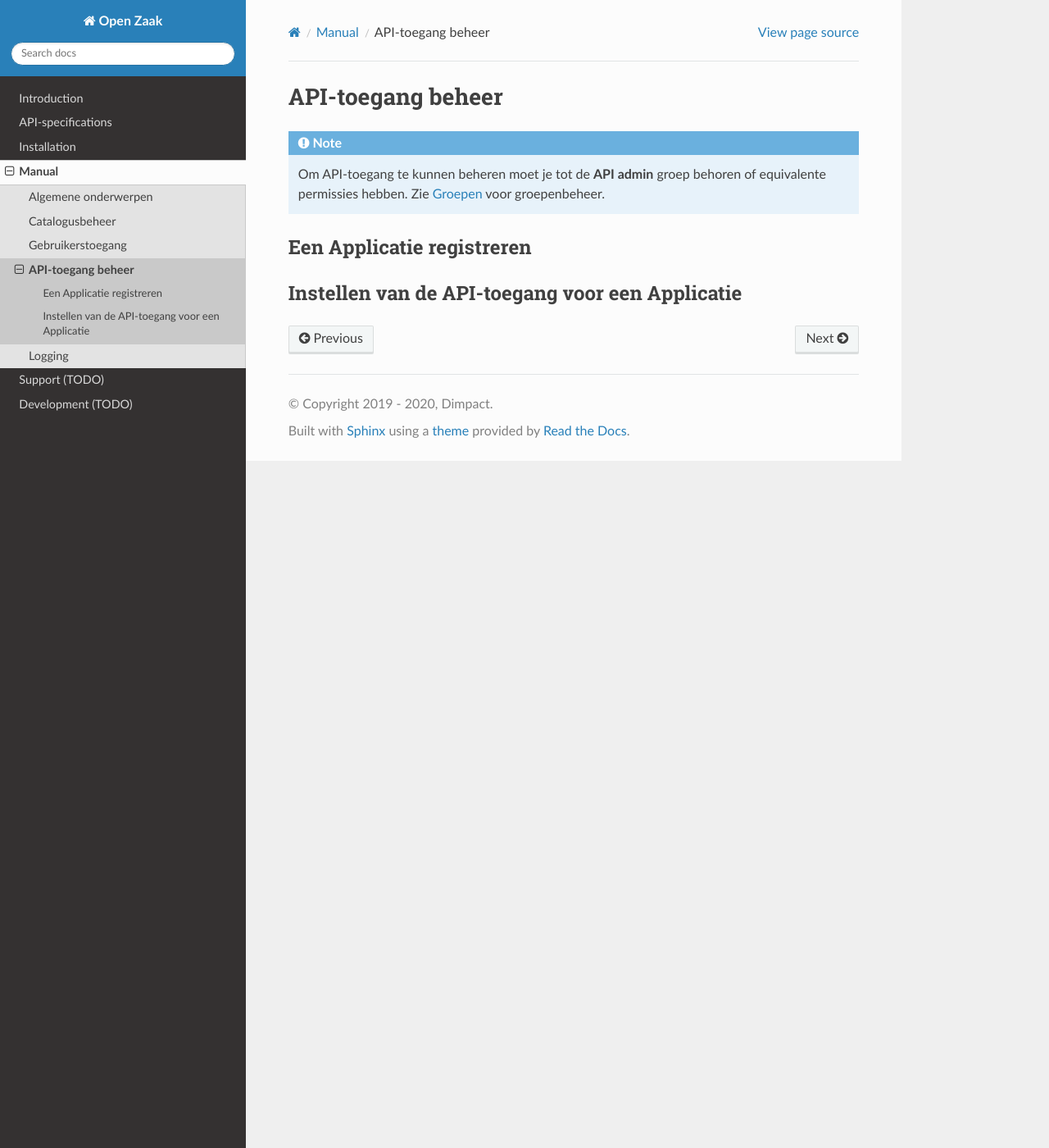
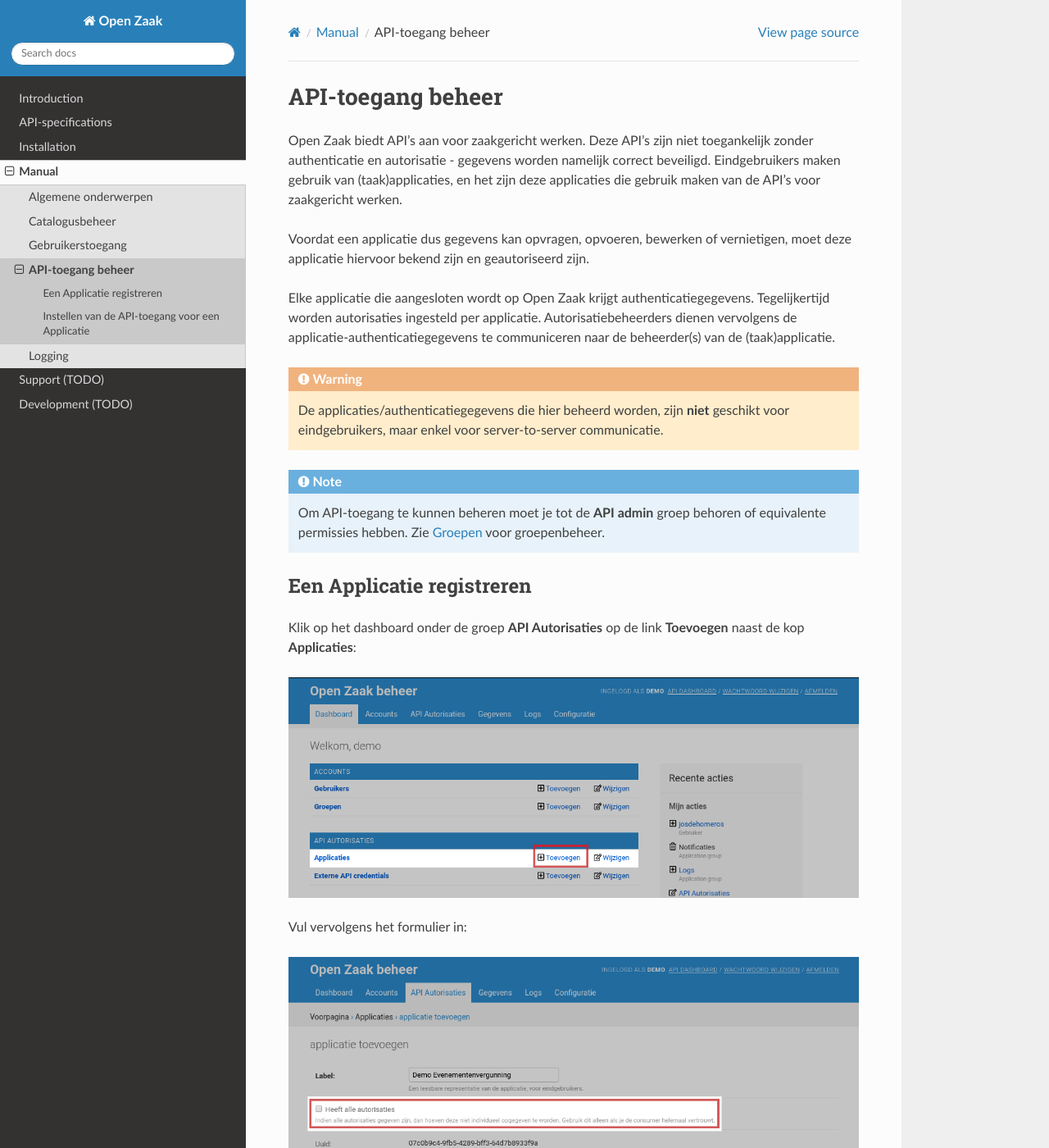
Before and after one commit to open-zaak/open-zaak, a Sphinx documentation site: the page built from docs/manual/api-authorizations.rst, in a window 1280 px wide and 1400 px high. Shown: the whole window at 82% size. Built offline with Sphinx 7.4.7 and the Read the Docs theme 2.0.0, drawn with Linux system fonts in a browser that asks for light colours; some of the changed text lies outside the part shown.

Commit message:
:pencil: Document creation of an API application

```diff
--- a/docs/manual/api-authorizations.rst
+++ b/docs/manual/api-authorizations.rst
@@ -3,6 +3,23 @@
 ==================
 API-toegang beheer
 ==================
+
+Open Zaak biedt API's aan voor zaakgericht werken. Deze API's zijn niet toegankelijk
+zonder authenticatie en autorisatie - gegevens worden namelijk correct beveiligd.
+Eindgebruikers maken gebruik van (taak)applicaties, en het zijn deze applicaties die
+gebruik maken van de API's voor zaakgericht werken.
+
+Voordat een applicatie dus gegevens kan opvragen, opvoeren, bewerken of vernietigen,
+moet deze applicatie hiervoor bekend zijn en geautoriseerd zijn.
+
+Elke applicatie die aangesloten wordt op Open Zaak krijgt authenticatiegegevens.
+Tegelijkertijd worden autorisaties ingesteld per applicatie. Autorisatiebeheerders
+dienen vervolgens de applicatie-authenticatiegegevens te communiceren naar de
+beheerder(s) van de (taak)applicatie.
+
+.. warning::
+    De applicaties/authenticatiegegevens die hier beheerd worden, zijn **niet**
+    geschikt voor eindgebruikers, maar enkel voor server-to-server communicatie.
 
 .. note:: Om API-toegang te kunnen beheren moet je tot de **API admin**
    groep behoren of equivalente permissies hebben. Zie
@@ -13,5 +30,35 @@
 Een Applicatie registreren
 ==========================
 
+Klik op het dashboard onder de groep **API Autorisaties** op de link **Toevoegen**
+naast de kop **Applicaties**:
+
+.. image:: assets/dashboard_add_application.png
+    :width: 100%
+    :alt: Dashboard voeg applicatie toe
+
+Vul vervolgens het formulier in:
+
+.. image:: assets/create_application.png
+    :width: 100%
+    :alt: Applicatieformulier
+
+Het **label** is een vriendelijke naam voor de applicatie waarmee je kan herkennen om
+welke applicatie binnen je organisatie het gaat. Je kan dit vrij kiezen.
+
+Het vinkje **Heeft alle autorisaties** laat je toe om snel een applicatie alle mogelijke
+rechten te geven. Merk op dat dit bijna altijd betekent dat een applicatie meer mag dan
+nodig is!
+
+Zorg ervoor dat je minstens één combinatie van *Client ID* en *Secret*
+`genereert <https://passwordsgenerator.net/>`_. De applicatie heeft deze gegevens nodig
+om tokens te kunnen genereren - communiceer deze dus op een veilige manier naar de
+beheerder van de (taak)applicatie.
+
+Klik tot slot op **Opslaan en opnieuw bewerken**, waarna je de
+:ref:`autorisaties in kan stellen <manual_api_app_auth>`.
+
+.. _manual_api_app_auth:
+
 Instellen van de API-toegang voor een Applicatie
 ================================================
```
Also changed, not shown: docs/manual/assets/create_application.png (added), docs/manual/assets/dashboard_add_application.png (added).
